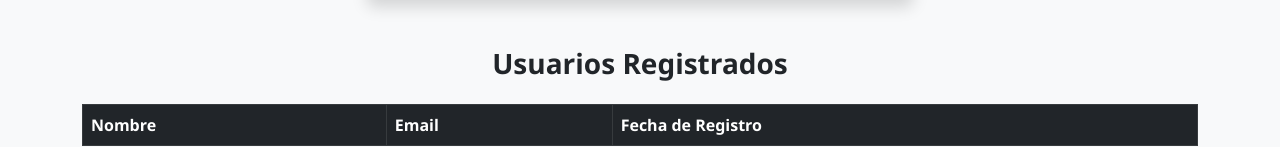
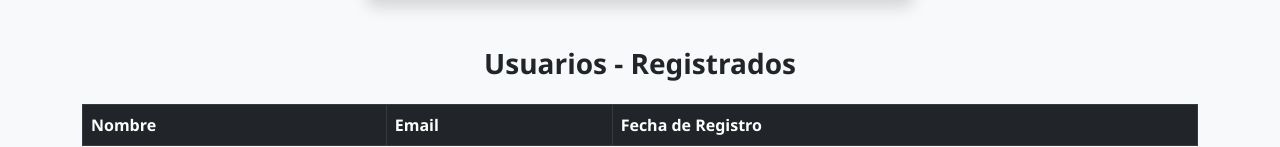
Before and after one commit to loiz1/App-U2-A3, a plain HTML site: page index.html in a window 1280 px wide. Shown: the part 411-558 px from the top of the page. Drawn offline with nearby package versions, Linux system fonts and the light colour scheme.

Commit message:
Update index.html

```diff
--- a/index.html
+++ b/index.html
@@ -41,7 +41,7 @@
   <!-- Usuarios registrados -->
   <div class="row mt-5">
     <div class="col-md-12">
-      <h3 class="text-center mb-4">Usuarios Registrados</h3>
+      <h3 class="text-center mb-4">Usuarios - Registrados</h3>
       <table class="table table-striped table-bordered" id="usersTable">
         <thead class="table-dark">
           <tr>
```
